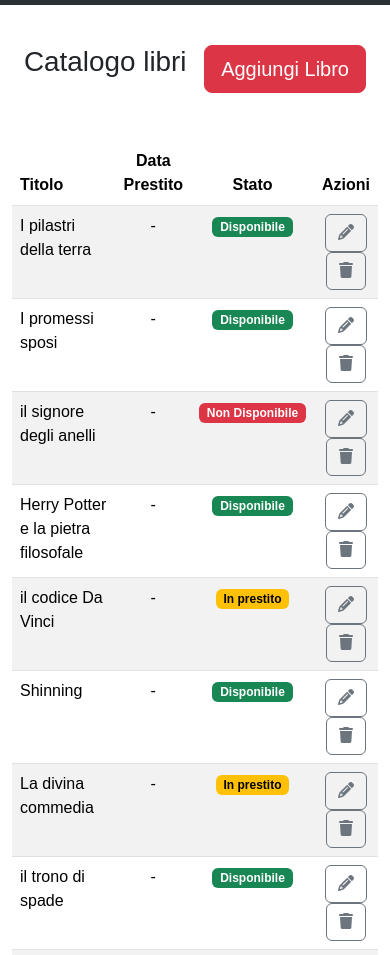
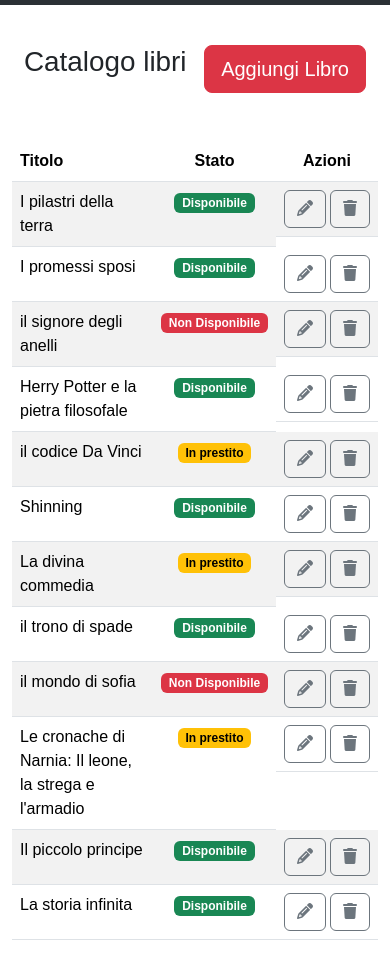
Before and after one commit to abrenga/html-css-bootstrap-dashboard, a plain HTML site: page index.html in a window 390 px wide. Shown: the part 65-1020 px from the top of the page. Drawn offline with nearby package versions, Linux system fonts and the light colour scheme.

Commit message:
fix: corrected the d-none property

```diff
--- a/index.html
+++ b/index.html
@@ -68,7 +68,7 @@
                                 <thead>
                                     <tr>
                                         <th class="col-6 text-start" scope="col">Titolo</th>
-                                        <th class="d-sm-none d-md-block" scope="col">Data Prestito</th>
+                                        <th class="d-none d-lg-table-cell" scope="col">Data Prestito</th>
                                         <th class="col-2" scope="col">Stato</th>
                                         <th class="col-2" scope="col">Azioni</th>
                                     </tr>
@@ -76,9 +76,9 @@
                                 <tbody>
                                     <tr>
                                         <td class="text-start">I pilastri della terra</td>
-                                        <td>-</td>
+                                        <td class="d-none d-lg-table-cell">-</td>
                                         <td><span class="badge text-bg-success">Disponibile</span></td>
-                                        <td>
+                                        <td class="d-flex column-gap-1">
                                             <button type="button" class="btn btn-outline-secondary"><i
                                                     class="fa-solid fa-pencil"></i></button>
                                             <button type="button" class="btn btn-outline-secondary"><i
@@ -86,10 +86,10 @@
                                         </td>
                                     </tr>
                                     <tr>
-                                        <td class="text-start" >I promessi sposi</td>
-                                        <td>-</td>
+                                        <td class="text-start">I promessi sposi</td>
+                                        <td class="d-none d-lg-table-cell">-</td>
                                         <td><span class="badge text-bg-success">Disponibile</span></td>
-                                        <td>
+                                        <td class="d-flex column-gap-1">
                                             <button type="button" class="btn btn-outline-secondary"><i
                                                     class="fa-solid fa-pencil"></i></button>
                                             <button type="button" class="btn btn-outline-secondary"><i
@@ -98,9 +98,9 @@
                                     </tr>
                                     <tr>
                                         <td class="text-start">il signore degli anelli</td>
-                                        <td>-</td>
+                                        <td class="d-none d-lg-table-cell">-</td>
                                         <td><span class="badge text-bg-danger">Non Disponibile</span></td>
-                                        <td>
+                                        <td class="d-flex column-gap-1">
                                             <button type="button" class="btn btn-outline-secondary"><i
                                                     class="fa-solid fa-pencil"></i></button>
                                             <button type="button" class="btn btn-outline-secondary"><i
@@ -109,9 +109,9 @@
                                     </tr>
                                     <tr>
                                         <td class="text-start">Herry Potter e la pietra filosofale</td>
-                                        <td>-</td>
+                                        <td class="d-none d-lg-table-cell">-</td>
                                         <td><span class="badge text-bg-success">Disponibile</span></td>
-                                        <td>
+                                        <td class="d-flex column-gap-1">
                                             <button type="button" class="btn btn-outline-secondary"><i
                                                     class="fa-solid fa-pencil"></i></button>
                                             <button type="button" class="btn btn-outline-secondary"><i
@@ -119,10 +119,10 @@
                                         </td>
                                     </tr>
                                     <tr>
-                                        <td class="text-start" >il codice Da Vinci</td>
-                                        <td>-</td>
+                                        <td class="text-start">il codice Da Vinci</td>
+                                        <td class="d-none d-lg-table-cell">-</td>
                                         <td><span class="badge text-bg-warning">In prestito</span></td>
-                                        <td>
+                                        <td class="d-flex column-gap-1">
                                             <button type="button" class="btn btn-outline-secondary"><i
                                                     class="fa-solid fa-pencil"></i></button>
                                             <button type="button" class="btn btn-outline-secondary"><i
@@ -131,9 +131,9 @@
                                     </tr>
                                     <tr>
                                         <td class="text-start">Shinning</td>
-                                        <td>-</td>
+                                        <td class="d-none d-lg-table-cell">-</td>
                                         <td><span class="badge text-bg-success">Disponibile</span></td>
-                                        <td>
+                                        <td class="d-flex column-gap-1">
                                             <button type="button" class="btn btn-outline-secondary"><i
                                                     class="fa-solid fa-pencil"></i></button>
                                             <button type="button" class="btn btn-outline-secondary"><i
@@ -141,10 +141,10 @@
                                         </td>
                                     </tr>
                                     <tr>
-                                        <td class="text-start" >La divina commedia</td>
-                                        <td>-</td>
+                                        <td class="text-start">La divina commedia</td>
+                                        <td class="d-none d-lg-table-cell">-</td>
                                         <td><span class="badge text-bg-warning">In prestito</span></td>
-                                        <td>
+                                        <td class="d-flex column-gap-1">
                                             <button type="button" class="btn btn-outline-secondary"><i
                                                     class="fa-solid fa-pencil"></i></button>
                                             <button type="button" class="btn btn-outline-secondary"><i
@@ -152,10 +152,10 @@
                                         </td>
                                     </tr>
                                     <tr>
-                                        <td class="text-start" >il trono di spade</td>
-                                        <td>-</td>
+                                        <td class="text-start">il trono di spade</td>
+                                        <td class="d-none d-lg-table-cell">-</td>
                                         <td><span class="badge text-bg-success">Disponibile</span></td>
-                                        <td>
+                                        <td class="d-flex column-gap-1">
                                             <button type="button" class="btn btn-outline-secondary"><i
                                                     class="fa-solid fa-pencil"></i></button>
                                             <button type="button" class="btn btn-outline-secondary"><i
@@ -164,9 +164,9 @@
                                     </tr>
                                     <tr>
                                         <td class="text-start">il mondo di sofia</td>
-                                        <td>-</td>
+                                        <td class="d-none d-lg-table-cell">-</td>
                                         <td><span class="badge text-bg-danger">Non Disponibile</span></td>
-                                        <td>
+                                        <td class="d-flex column-gap-1">
                                             <button type="button" class="btn btn-outline-secondary"><i
                                                     class="fa-solid fa-pencil"></i></button>
                                             <button type="button" class="btn btn-outline-secondary"><i
@@ -176,9 +176,9 @@
                                     <tr>
                                         <td class="text-start">Le cronache di Narnia: Il leone, la strega e
                                             l'armadio</td>
-                                        <td>-</td>
+                                        <td class="d-none d-lg-table-cell">-</td>
                                         <td><span class="badge text-bg-warning">In prestito</span></td>
-                                        <td>
+                                        <td class="d-flex column-gap-1">
                                             <button type="button" class="btn btn-outline-secondary"><i
                                                     class="fa-solid fa-pencil"></i></button>
                                             <button type="button" class="btn btn-outline-secondary"><i
@@ -187,9 +187,9 @@
                                     </tr>
                                     <tr>
                                         <td class="text-start">Il piccolo principe</td>
-                                        <td>-</td>
+                                        <td class="d-none d-lg-table-cell">-</td>
                                         <td><span class="badge text-bg-success">Disponibile</span></td>
-                                        <td>
+                                        <td class="d-flex column-gap-1">
                                             <button type="button" class="btn btn-outline-secondary"><i
                                                     class="fa-solid fa-pencil"></i></button>
                                             <button type="button" class="btn btn-outline-secondary"><i
@@ -198,9 +198,9 @@
                                     </tr>
                                     <tr>
                                         <td class="text-start">La storia infinita</td>
-                                        <td>-</td>
+                                        <td class="d-none d-lg-table-cell">-</td>
                                         <td><span class="badge text-bg-success">Disponibile</span></td>
-                                        <td>
+                                        <td class="d-flex column-gap-1">
                                             <button type="button" class="btn btn-outline-secondary"><i
                                                     class="fa-solid fa-pencil"></i></button>
                                             <button type="button" class="btn btn-outline-secondary"><i
```
